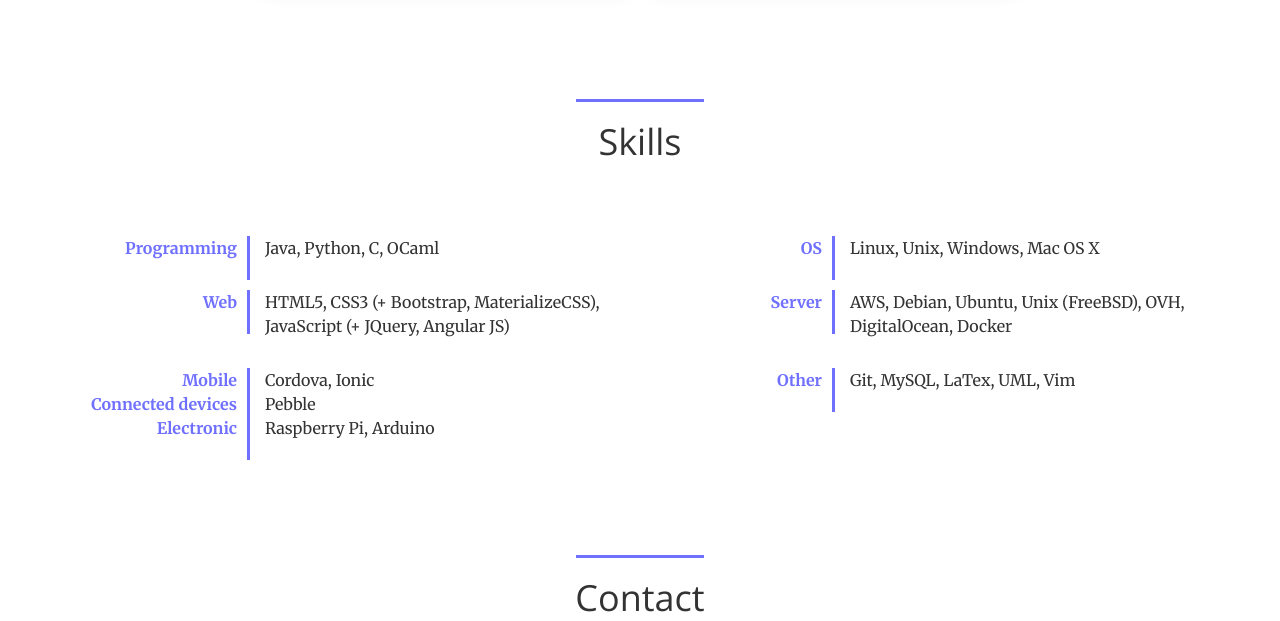
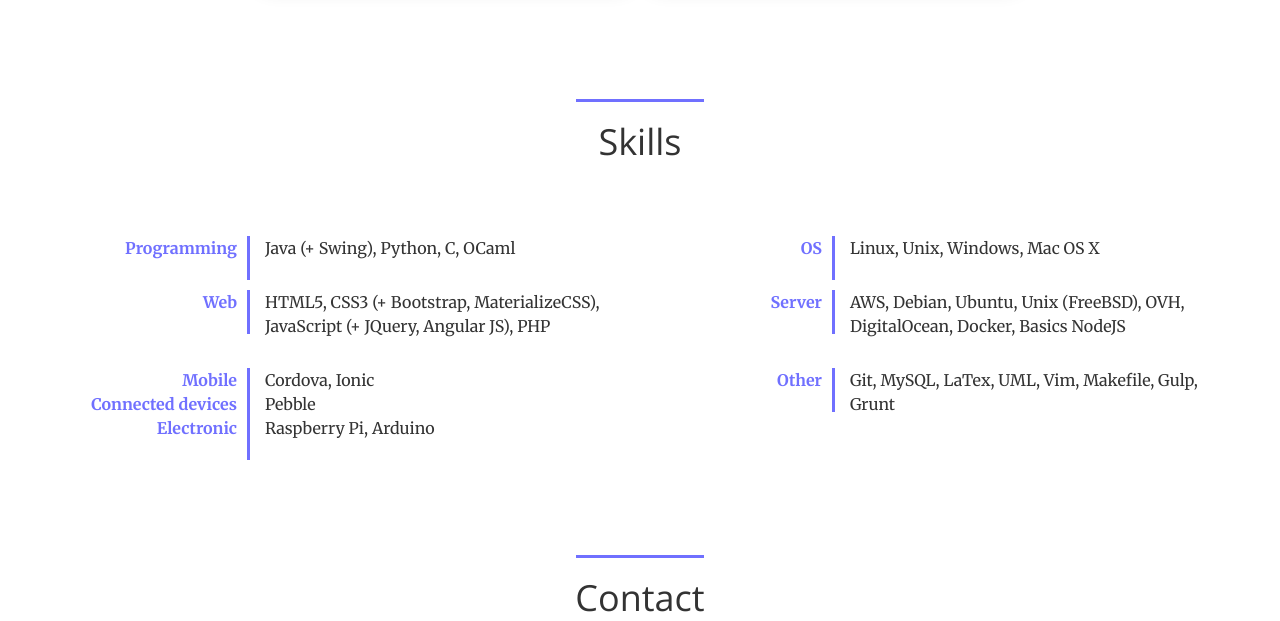
Before and after one commit to dannywillems/danny-willems.be, a PHP site: page / in a window 1280 px wide. Shown: the part 5296-5917 px from the top of the page. Run offline with PHP 8.4, Linux system fonts and the light colour scheme.

Commit message:
Add nodejs, Swing, Gulp, Grunt, Makefile, PHP

```diff
--- a/lang_en.php
+++ b/lang_en.php
@@ -178,17 +178,17 @@
 
   $lang['SKILLS_TITLE'] = "Skills";
   $lang['SKILLS_PROGRAMMING'] = 'Programming';
-  $lang['SKILLS_PROGRAMMING_DESC'] = 'Java, Python, C, OCaml';
+  $lang['SKILLS_PROGRAMMING_DESC'] = 'Java (+ Swing), Python, C, OCaml';
   $lang['SKILLS_OS'] = 'OS';
   $lang['SKILLS_OS_DESC'] = 'Linux, Unix, Windows, Mac OS X';
   $lang['SKILLS_WEB'] = 'Web';
-  $lang['SKILLS_WEB_DESC'] = 'HTML5, CSS3 (+ Bootstrap, MaterializeCSS), JavaScript (+ JQuery, Angular JS)';
+  $lang['SKILLS_WEB_DESC'] = 'HTML5, CSS3 (+ Bootstrap, MaterializeCSS), JavaScript (+ JQuery, Angular JS), PHP';
   $lang['SKILLS_SERVER'] = 'Server';
-  $lang['SKILLS_SERVER_DESC'] = 'AWS, Debian, Ubuntu, Unix (FreeBSD), OVH, DigitalOcean, Docker' ;
+  $lang['SKILLS_SERVER_DESC'] = 'AWS, Debian, Ubuntu, Unix (FreeBSD), OVH, DigitalOcean, Docker, Basics NodeJS' ;
   $lang['SKILLS_DB'] = 'Mobile<br />Connected devices<br />Electronic';
   $lang['SKILLS_DB_DESC'] = 'Cordova, Ionic<br />Pebble<br />Raspberry Pi, Arduino';
   $lang['SKILLS_OTHER'] = 'Other';
-  $lang['SKILLS_OTHER_DESC'] = 'Git, MySQL, LaTex, UML, Vim';
+  $lang['SKILLS_OTHER_DESC'] = 'Git, MySQL, LaTex, UML, Vim, Makefile, Gulp, Grunt';
 
   /* CONTACT SECTION */
 
```
Also changed, not shown: lang_fr.php (+4 -4 lines).
